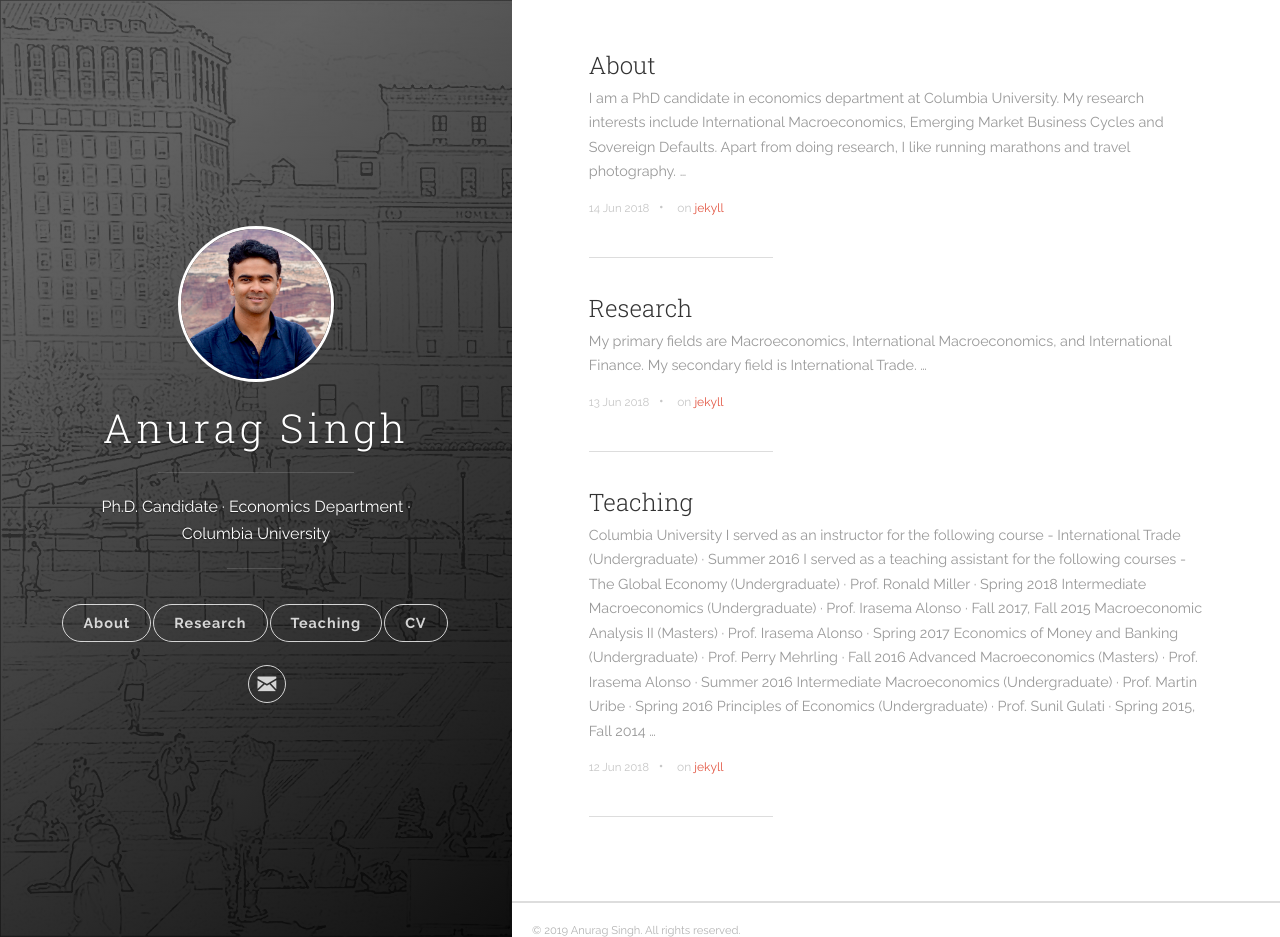
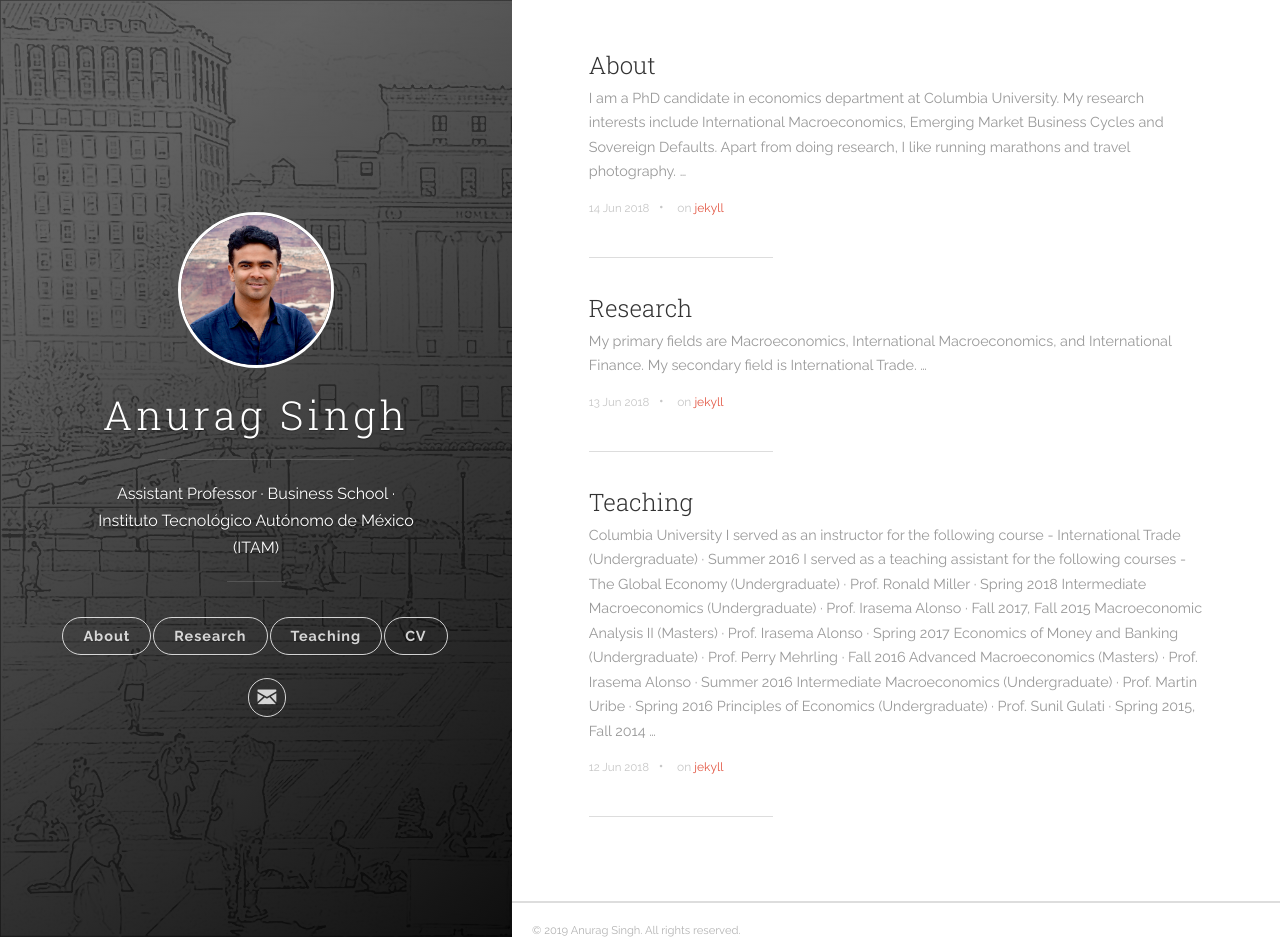
Before and after one commit to vinayakiyer/vinayakiyer.github.io, a Jekyll site: the page built from index.html, in a window 1280 px wide and 937 px high. Built offline with Jekyll 4.4.1, drawn with Linux system fonts in a browser that asks for light colours; the list of posts is cut into pages by our own code.

Commit message:
Update _config.yml

```diff
--- a/_config.yml
+++ b/_config.yml
@@ -1,6 +1,6 @@
 # Site settings
 title: Anurag Singh
-description: Ph.D. Candidate &middot; Economics Department &middot; Columbia University
+description: Assistant Professor &middot; Business School &middot; Instituto Tecnológico Autónomo de México (ITAM)
 url: 'https:/s-anurag.github.io/'
 baseurl: ""
 # google_analytics: 'UA-XXXXXX-X'
```
